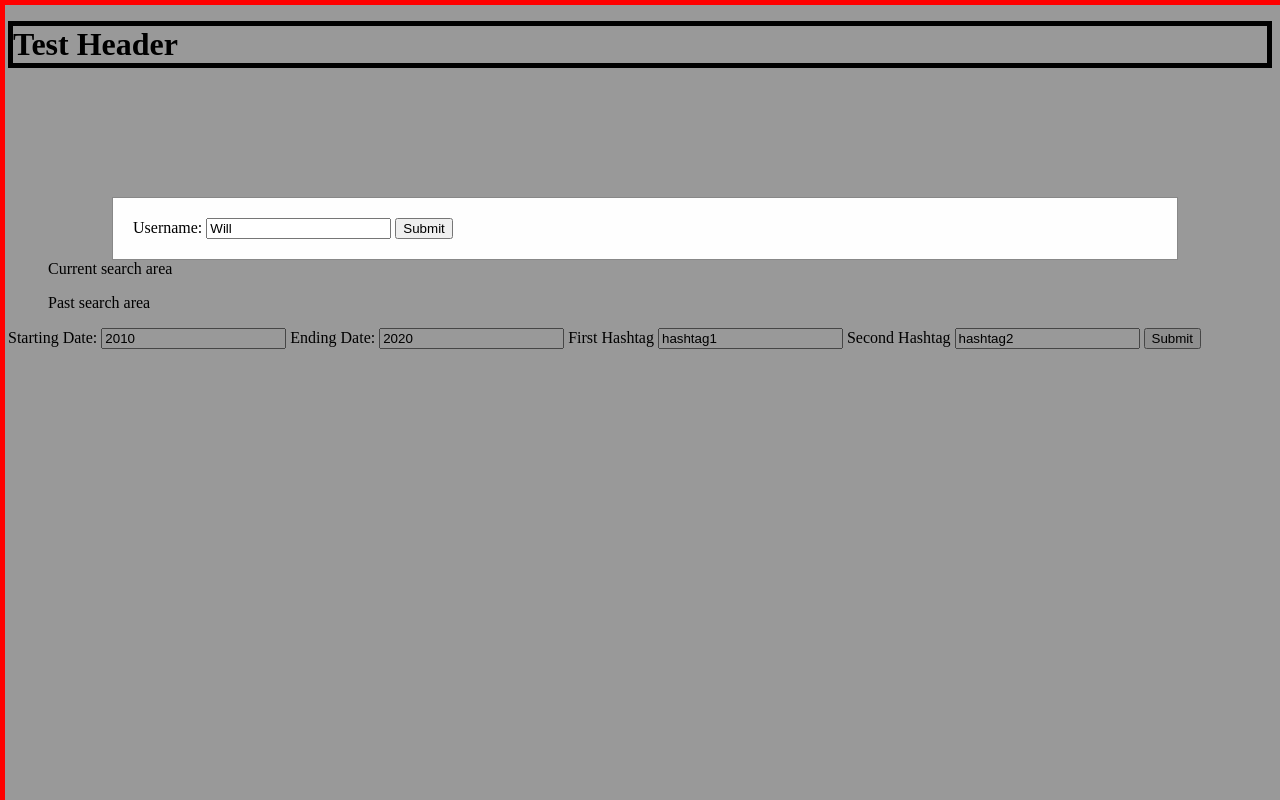
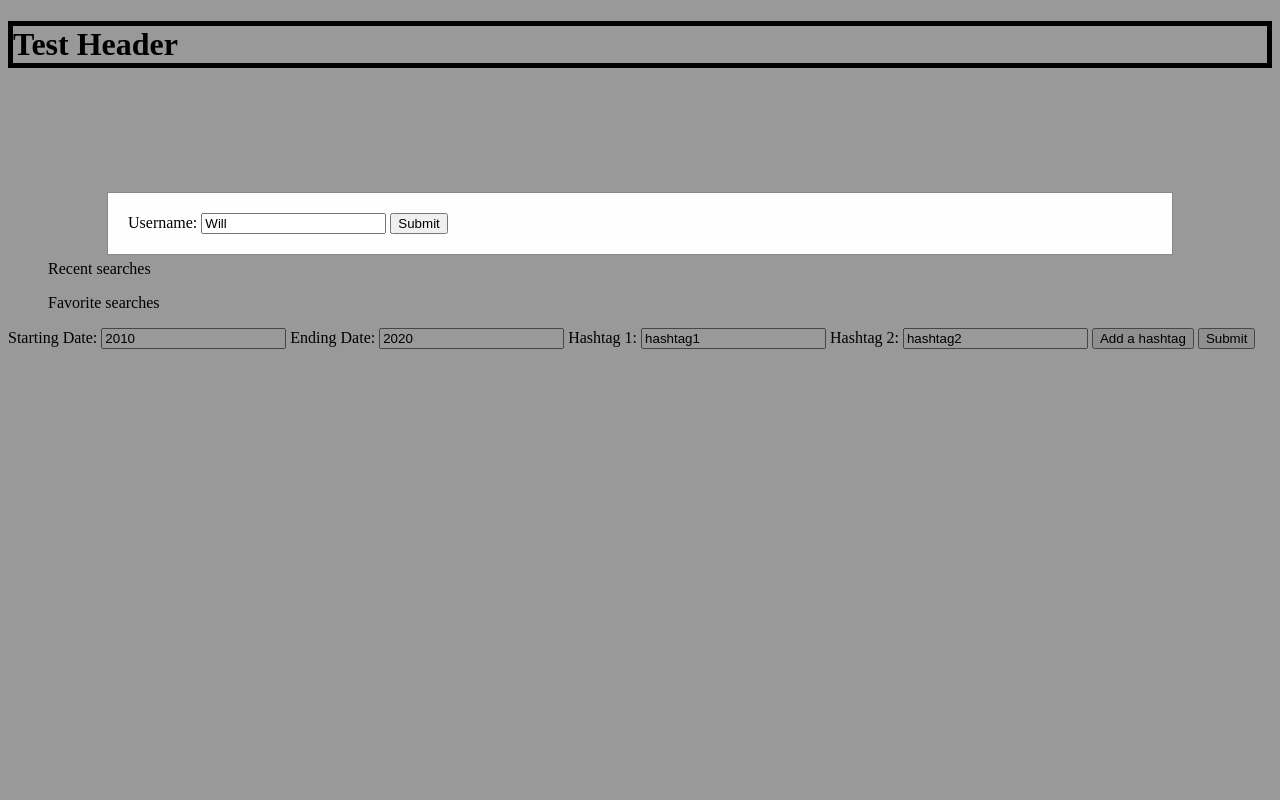
Before and after one commit to willmharris/tweet-mapper-frontend, a PHP site: page / in a window 1280 px wide. Run offline with PHP 8.4, Linux system fonts and the light colour scheme; some libraries are stand-ins or nearby versions.

Commit message:
got itertive hashtag functionality from the input to the rails controller, but not with rendering the chart yet

```diff
--- a/index.html
+++ b/index.html
@@ -8,17 +8,18 @@
   <body>
     <h1> Test Header </h1>
     <canvas id="myChart"></canvas>
-    <ul id= "current-search-area">Current search area</ul>
-    <ul id= "past-search-area">Past search area</ul>
-    <form id="chart_form">
+    <ul id="recent-searches">Recent searches</ul>
+    <ul id="favorite-searches">Favorite searches</ul>
+    <form id="search-form">
       <label>Starting Date:</label>
-      <input type="text" value="2010">
+      <input type="text" value="2010" id="start-date">
       <label>Ending Date:</label>
-      <input type="text" value="2020">
-      <label>First Hashtag</label>
-      <input type="text" value="hashtag1">
-      <label>Second Hashtag</label>
-      <input type="text" value="hashtag2">
+      <input type="text" value="2020" id="end-date">
+      <label>Hashtag 1:</label>
+      <input type="text" value="hashtag1" class="hashtag-input">
+      <label>Hashtag 2:</label>
+      <input type="text" value="hashtag2" class="hashtag-input">
+      <button id="add-hashtag">Add a hashtag</button>
       <input type="submit">
     </form>
     <div id="myModal" class="modal">
--- a/index.js
+++ b/index.js
@@ -1,26 +1,66 @@
 document.addEventListener("DOMContentLoaded", () => {
-  addSearchFunctions()
-  addModal()
+  // Allows the search form to accept input, transmit data to the server, and render a chart in response
+  document.querySelector("#search-form").addEventListener("submit", addSearchFunction)
+  // Allows the user to add additional hashtag inputs
+  document.querySelector("#add-hashtag").addEventListener("click", addHashtags)
+  // Adds login screen
+  addLogin()
 })
 
-function addSearchFunctions() {
-  let form = document.querySelector("form")
-  form.addEventListener("submit", (event) => {
-    event.preventDefault()
-    let startDate = event.target.children[1].value
-    let endDate = event.target.children[3].value
-    let hashtag1 = event.target.children[5].value
-    let hashtag2 = event.target.children[7].value
-    fetch(`http://localhost:3000/tweets/?hashtag1=${hashtag1}&hashtag2=${hashtag2}&start=${startDate}&end=${endDate}`).then(
-      resp => resp.json()
-    ).then(
-      data => renderSearchResults(data)
-    )
+function addSearchFunction(event) {
+  event.preventDefault()
+  // Get start and end dates from the form values
+  let startDate = document.querySelector("#start-date").value
+  let endDate = document.querySelector("#end-date").value
+  // Get hashtags from the form values
+  let hashtagInputArray = document.querySelectorAll(".hashtag-input")
+  let hashtagValueArray = Array.from(hashtagInputArray).map(hashtagInput => hashtagInput.value)
+  // Put hashtags into a JSON format
+  let payload = {start: startDate, end: endDate}
+  let counter = 1
+  hashtagValueArray.forEach(hashtag => {
+    payload[`hashtag${counter}`] = hashtag
+    counter ++
   })
+  // Requests the server for the search parameters and render a chart based on the returned information
+  fetch("http://localhost:3000/tweets", {
+    method: "POST",
+    headers: {
+      "Content-Type": "application/json",
+      "Accept": "application/json"
+    },
+    body: JSON.stringify({
+      payload
+    })
+  }).then(
+    resp => resp.json()
+  ).then(
+    data => renderSearchResults(data)
+  )
+}
+
+function addHashtags(event) {
+  event.preventDefault()
+  // Get the search form
+  searchForm = document.querySelector("#search-form")
+  // Make the new label
+  newHashtagLabel = document.createElement('label')
+  newHashtagLabel.innerText = `Hashtag ${currentHashtagNumber}:`
+  // Make the new input area
+  newHashtagInput = document.createElement("input")
+  newHashtagInput.type = "text"
+  newHashtagInput.classList.add("hashtag-input")
+  // Find the current location in the form I should append the input to
+  searchFormLength = searchForm.children.length
+  currentNumberOfHashtags = (searchFormLength - 6)/2
+  currentHashtagNumber = currentNumberOfHashtags + 1
+  // Append the input
+  searchForm.insertBefore(newHashtagInput, searchForm.children[searchFormLength - 2])
+  searchForm.insertBefore(newHashtagLabel, searchForm.children[searchFormLength - 2])
 }
 
 function renderSearchResults(data) {
-  let chartArea = document.querySelector("#chart-area")
+  debugger
   let tweetDates1 = data[0].map(tweet => tweet.date)
   let tweetDates2 = data[1].map(tweet => tweet.date)
   let countResult1 = {}
@@ -81,7 +121,7 @@ function putUsesInArray(countResult) {
   return usesArray
 }
 
-function addModal() {
+function addLogin() {
   const modal = document.getElementById("myModal");
   modal.style.display = "block"
   document.querySelector('#username').addEventListener('submit', (event) => {
@@ -95,7 +135,7 @@ function addModal() {
 
 function renderFavorites(userData) {
   document.querySelector('h1').id = userData.id
-  favoritesArea = document.querySelector('#past-search-area')
+  favoritesArea = document.querySelector('#favorite-searches')
   let searches = userData.searches
   searches.forEach(search => {
     listItem = document.createElement('li')
@@ -112,7 +152,7 @@ function renderFavorites(userData) {
 }
 
 function displaySearch(event) {
-  form = document.querySelector('#chart_form')
+  form = document.querySelector('#search-form')
   searches = event.target.innerText.split(' ')
   form.children[5].value = searches[0]
   form.children[7].value = searches[1]
@@ -138,7 +178,7 @@ function renderSearch(data) {
   saveBtn.addEventListener("click", saveSearch)
 
   listItem.append(saveBtn)
-  searchArea = document.querySelector("#current-search-area")
+  searchArea = document.querySelector("#recent-searches")
   searchArea.append(listItem)
 }
 
--- a/styles.css
+++ b/styles.css
@@ -3,22 +3,6 @@ h1 {
   border-width: 5px;
 }
 
-div {
-  border-style: solid;
-  border-width: 5px;
-  border-color: red;
-}
-
-
-
-
-
-
-
-
-
-
-/* The Modal (background) */
 .modal {
   display: none; /* Hidden by default */
   position: fixed; /* Stay in place */
@@ -32,7 +16,6 @@ div {
   background-color: rgba(0,0,0,0.4); /* Black w/ opacity */
 }
 
-/* Modal Content/Box */
 .modal-content {
   background-color: #fefefe;
   margin: 15% auto; /* 15% from the top and centered */
```
